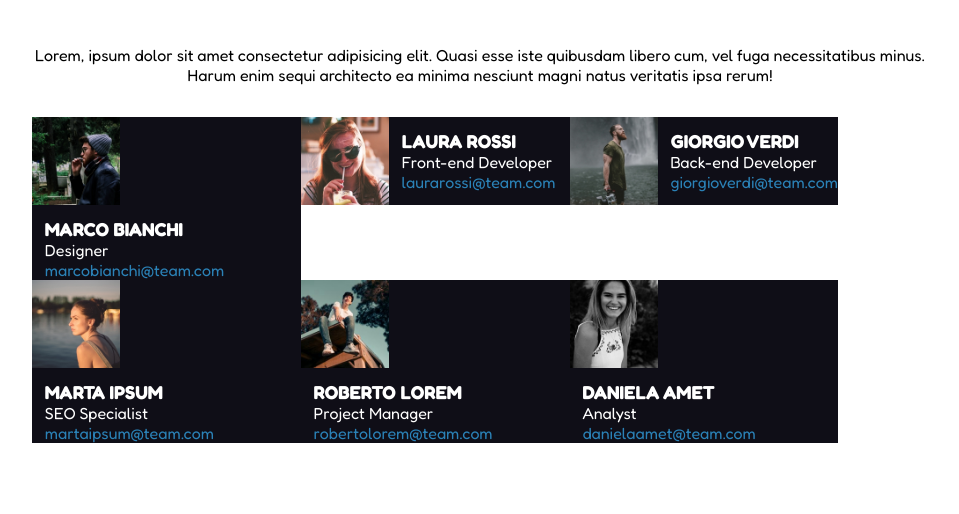
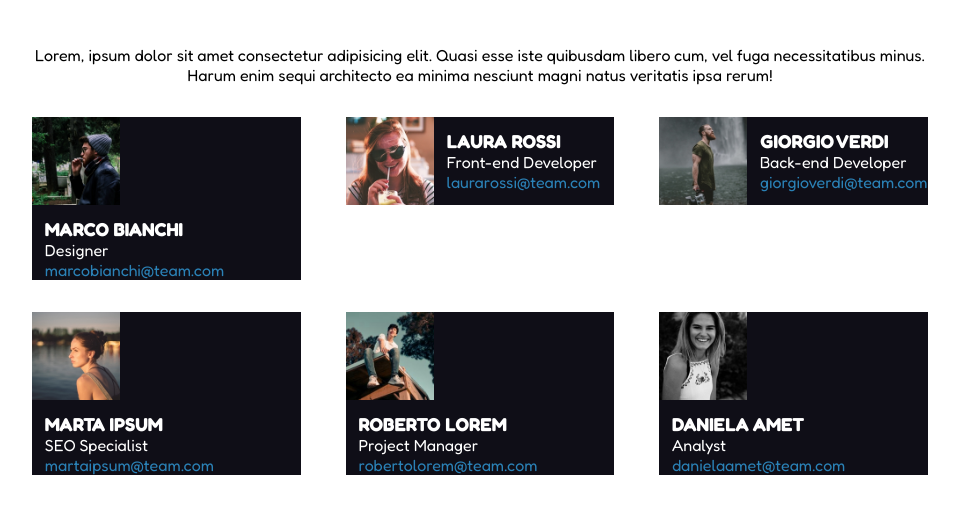
Before and after one commit to giovannilampis/html-css-float-cards, a plain HTML site: page index.html in a window 1280 px wide. Shown: the part 90-604 px from the top of the page, without its empty margins (160-1119 px from the left). Drawn offline with Linux system fonts and the light colour scheme.

Commit message:
added margins between cards

```diff
--- a/css/style.css
+++ b/css/style.css
@@ -65,8 +65,12 @@ a {
     text-decoration: none;
 }
 
+.cards-top {
+    padding-bottom: 2rem;
+}
+
 .margin-card {
-    margin-left: 5%;
+    margin-right: 5%;
 }
 
 .info {
--- a/index.html
+++ b/index.html
@@ -16,8 +16,8 @@
     <div class="container">
         <h1>Meet Our Team</h1>
         <p>Lorem, ipsum dolor sit amet consectetur adipisicing elit. Quasi esse iste quibusdam libero cum, vel fuga necessitatibus minus. Harum enim sequi architecto ea minima nesciunt magni natus veritatis ipsa rerum!</p>
-        <div class="clearfix">
-            <div class="clearfix card left">
+        <div class="clearfix cards-top">
+            <div class="clearfix card left margin-card">
                 <img src="./images/male1.png" alt="Mario-Bianchi-designer">
                 <div class="info">
                     <h3>MARCO BIANCHI</h3>
@@ -25,7 +25,7 @@
                     <a>marcobianchi@team.com</a>
                 </div>
             </div>
-            <div class="clearfix card left">
+            <div class="clearfix card left margin-card">
                 <img src="./images/female1.png" alt="Laura-Rossi-front_end">
                 <div class="info">
                     <h3>LAURA ROSSI</h3>
@@ -43,7 +43,7 @@
             </div>
         </div>
         <div class="clearfix">
-            <div class="clearfix card left">
+            <div class="clearfix card left margin-card">
                 <img src="./images/female2.png" alt="Marta-Ipsum-SEO">
                 <div class="info">
                     <h3>MARTA IPSUM</h3>
@@ -51,7 +51,7 @@
                     <a>martaipsum@team.com</a>
                 </div>
             </div>
-            <div class="clearfix card left">
+            <div class="clearfix card left margin-card">
                 <img src="./images/male3.png" alt="Roberto-Lorem-project_manager">
                 <div class="info">
                     <h3>ROBERTO LOREM</h3>
```
